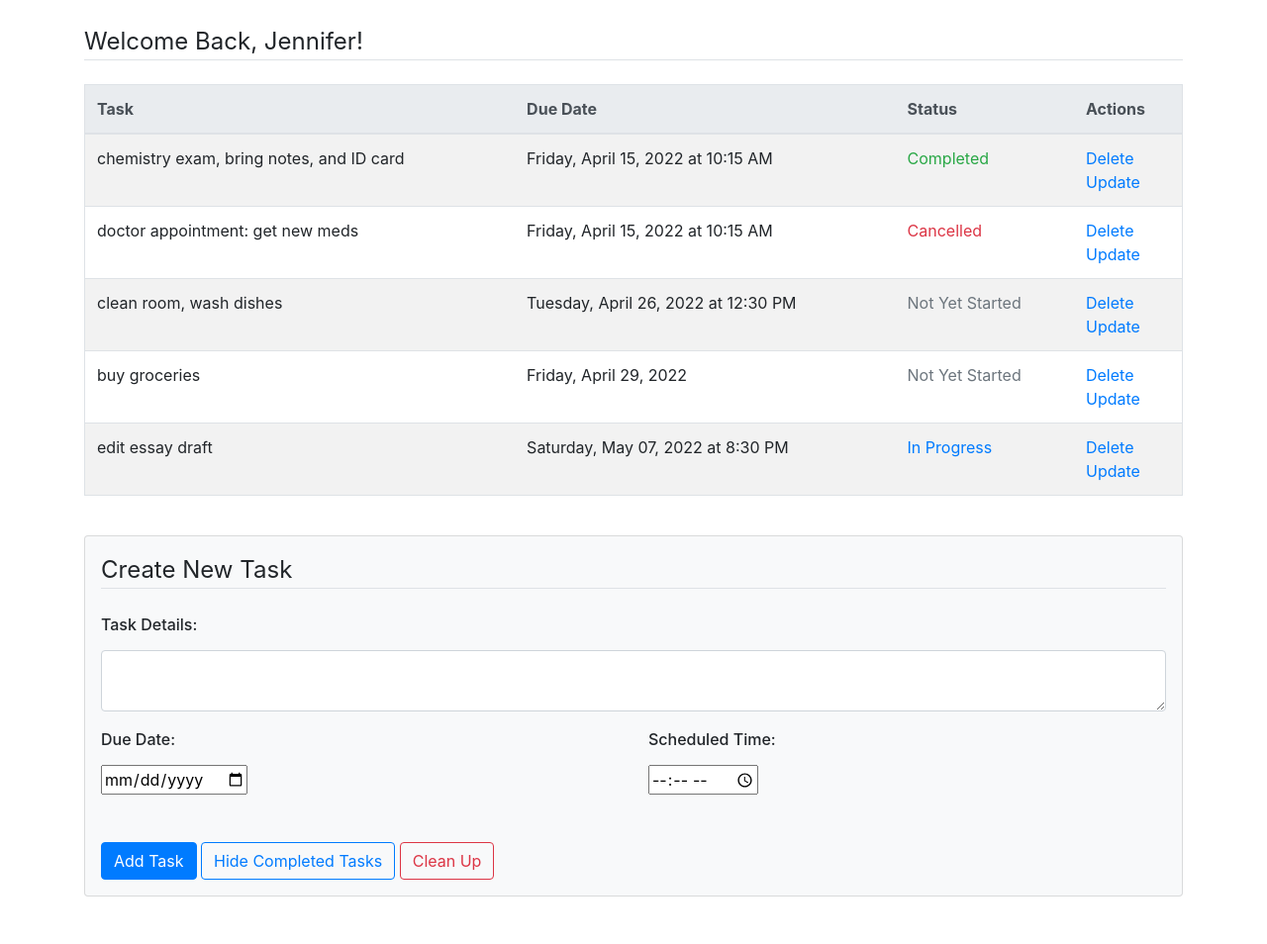
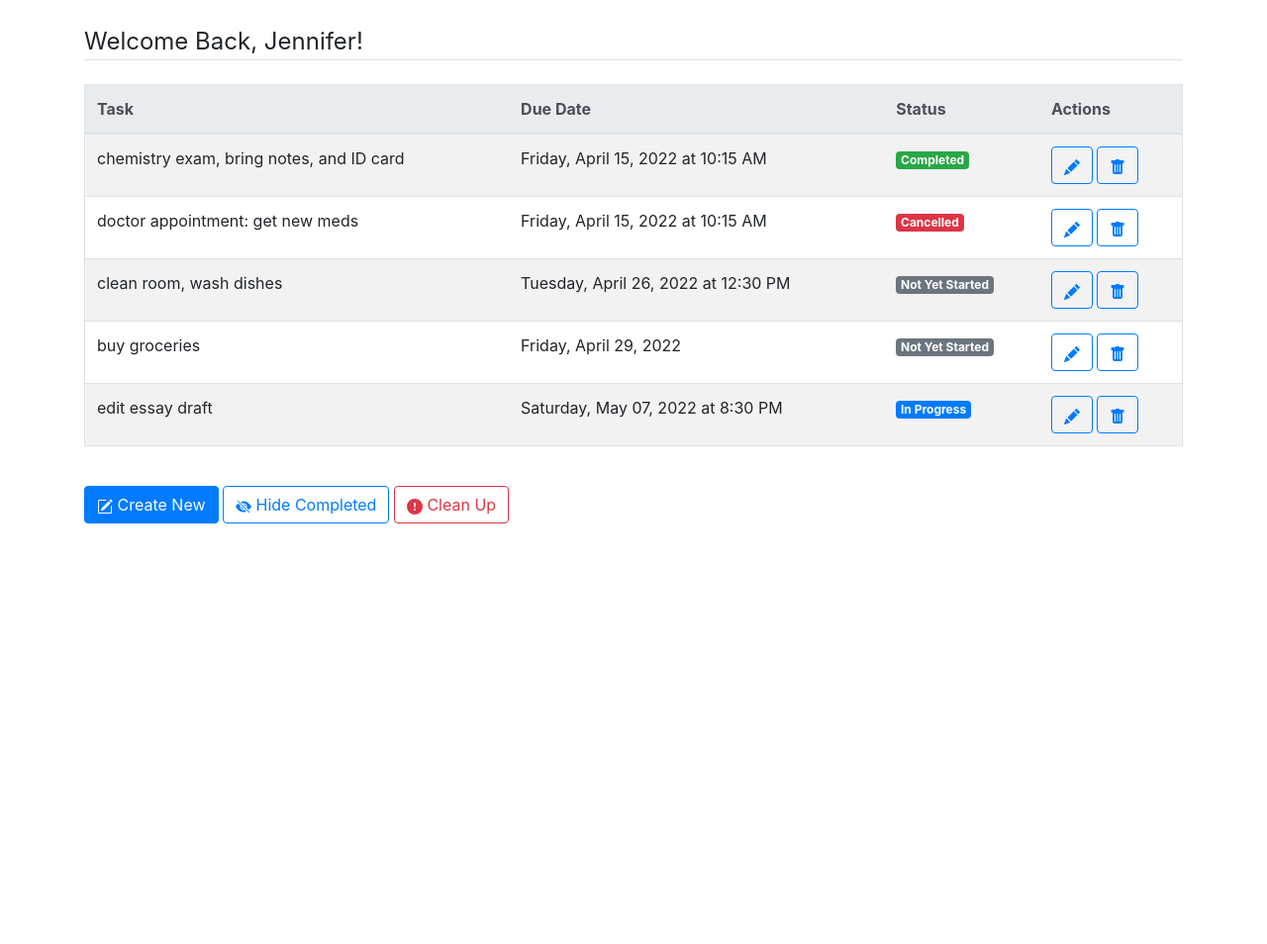
Before and after one commit to jschhie/Events-Assistant, a Flask app: page / in a window 1280 px wide. Shown: the part 56-1010 px from the top of the page at 99% size. After the commit the page ends 585 px from the top, so only its background shows below. Run offline with Flask 2, Linux system fonts and the light colour scheme; a user stored in the database is signed in; data comes from the database, SQL or seed files in the repository; some libraries are stand-ins or nearby versions.

Commit message:
separate create button/page, added icons, badges

```diff
--- a/website/__init__.py
+++ b/website/__init__.py
@@ -11,7 +11,7 @@ DB_NAME = "tasks_database.db"
 
 def create_app():
     app = Flask(__name__)
-    app.config['SECRET_KEY'] = '2797cfdcad8dcc11d9f00ffbc5704bee' # secrets.token_hex(16)
+    app.config['SECRET_KEY'] = '2797cfdcad8dcc11d9f00ffbc5704bee'
     app.config['SQLALCHEMY_DATABASE_URI'] = f'sqlite:///{DB_NAME}'
 
     db.init_app(app)
@@ -28,7 +28,7 @@ def create_app():
     create_database(app)
 
     login_manager = LoginManager()
-    login_manager.login_view = 'auth.login' # where to redirect if not logged in
+    login_manager.login_view = 'auth.login' # if not logged in
     login_manager.init_app(app)
 
     @login_manager.user_loader
--- a/website/auth.py
+++ b/website/auth.py
@@ -57,7 +57,9 @@ def register():
         elif len(password1) < 7 or len(password1) > 20:
             flash('Password must be between 7 and 20 characters long.', category='error')
         else:
-            new_user = User(username=username, first_name=first_name, password=generate_password_hash(password1, method='sha256'))
+            new_user = User(username=username, \
+                            first_name=first_name, \
+                            password=generate_password_hash(password1, method='sha256'))
             db.session.add(new_user)
             db.session.commit()
             login_user(new_user, remember=True)
--- a/website/templates/home.html
+++ b/website/templates/home.html
@@ -33,20 +33,35 @@
             </td>
             <td>
               {% if task.status == "Completed" %}
-                <p class="text-success">{{ task.status }}</p>
+                <span class="badge badge-success">
+                  {{ task.status }}
+                </span>
               {% elif task.status == "In Progress" %}
-                <p class="text-primary">{{ task.status }}</p>
+                <span class="badge badge-primary">
+                  {{ task.status }}
+                </span>
               {% elif task.status == "Cancelled" %}
-                <p class="text-danger">{{ task.status }}</p>
+                <span class="badge badge-danger">
+                  {{ task.status }}
+                </span>
               {% else %}
                 <!-- Status: Not Yet Started -->
-                <p class="text-secondary">{{ task.status }}</p>
+                <span class="badge badge-secondary">
+                  {{ task.status }}
+                </span>
               {% endif %}
             </td>
             <td>
-              <a href="/delete/{{ task.id }}"> Delete </a>
-              <br>
-              <a href="/update/{{ task.id }}"> Update </a>
+              <a href="/update/{{ task.id }}" class="btn btn-outline-primary">
+                <svg xmlns="http://www.w3.org/2000/svg" width="16" height="16" fill="currentColor" class="bi bi-pencil-fill" viewBox="0 0 16 16">
+                  <path d="M12.854.146a.5.5 0 0 0-.707 0L10.5 1.793 14.207 5.5l1.647-1.646a.5.5 0 0 0 0-.708l-3-3zm.646 6.061L9.793 2.5 3.293 9H3.5a.5.5 0 0 1 .5.5v.5h.5a.5.5 0 0 1 .5.5v.5h.5a.5.5 0 0 1 .5.5v.5h.5a.5.5 0 0 1 .5.5v.207l6.5-6.5zm-7.468 7.468A.5.5 0 0 1 6 13.5V13h-.5a.5.5 0 0 1-.5-.5V12h-.5a.5.5 0 0 1-.5-.5V11h-.5a.5.5 0 0 1-.5-.5V10h-.5a.499.499 0 0 1-.175-.032l-.179.178a.5.5 0 0 0-.11.168l-2 5a.5.5 0 0 0 .65.65l5-2a.5.5 0 0 0 .168-.11l.178-.178z"/>
+                </svg>
+              </a>
+              <a href="/delete/{{ task.id }}" class="btn btn-outline-primary">
+                <svg xmlns="http://www.w3.org/2000/svg" width="16" height="16" fill="currentColor" class="bi bi-trash-fill" viewBox="0 0 16 16">
+                  <path d="M2.5 1a1 1 0 0 0-1 1v1a1 1 0 0 0 1 1H3v9a2 2 0 0 0 2 2h6a2 2 0 0 0 2-2V4h.5a1 1 0 0 0 1-1V2a1 1 0 0 0-1-1H10a1 1 0 0 0-1-1H7a1 1 0 0 0-1 1H2.5zm3 4a.5.5 0 0 1 .5.5v7a.5.5 0 0 1-1 0v-7a.5.5 0 0 1 .5-.5zM8 5a.5.5 0 0 1 .5.5v7a.5.5 0 0 1-1 0v-7A.5.5 0 0 1 8 5zm3 .5v7a.5.5 0 0 1-1 0v-7a.5.5 0 0 1 1 0z"/>
+                </svg>
+              </a>
             </td>
           </tr>
         {% endfor %}
@@ -57,50 +72,45 @@
   <br>
 
   <div class="content-section">
-    <form class="card p-3 bg-light" method="POST">
-      <legend class="border-bottom mb-4">Create New Task</legend>
-      <div class="form-group">
-        <label for="content"><h6>Task Details:</h6></label>
-        <textarea id="content" name="content" class="form-control"></textarea>
-      </div>
-
-      <div class="row">
-        <div class="col">
-          <label for="due_date"><h6>Due Date:</h6></label>
-          <br>
-          <input type="date" id="due_date" name="due_date">
-        </div>
-        <div class="col">
-          <label for="time"><h6>Scheduled Time:</h6></label>
-          <br>
-          <input type="time" id="time" name="time">
-        </div>
-      </div>
-
-      <br>
-      <br>
-
+    <form method="POST">
       <div>
         <button
           type="submit"
           class="btn btn-primary"
           name="action"
-          value="Add Task"
-        >Add Task</button>
+          value="Create New"
+        >
+        <svg xmlns="http://www.w3.org/2000/svg" width="16" height="16" fill="currentColor" class="bi bi-pencil-square" viewBox="0 0 16 16">
+          <path d="M15.502 1.94a.5.5 0 0 1 0 .706L14.459 3.69l-2-2L13.502.646a.5.5 0 0 1 .707 0l1.293 1.293zm-1.75 2.456-2-2L4.939 9.21a.5.5 0 0 0-.121.196l-.805 2.414a.25.25 0 0 0 .316.316l2.414-.805a.5.5 0 0 0 .196-.12l6.813-6.814z"/>
+          <path fill-rule="evenodd" d="M1 13.5A1.5 1.5 0 0 0 2.5 15h11a1.5 1.5 0 0 0 1.5-1.5v-6a.5.5 0 0 0-1 0v6a.5.5 0 0 1-.5.5h-11a.5.5 0 0 1-.5-.5v-11a.5.5 0 0 1 .5-.5H9a.5.5 0 0 0 0-1H2.5A1.5 1.5 0 0 0 1 2.5v11z"/>
+        </svg>
+        Create New
+        </button>
 
         <button
           type="submit"
           class="btn btn-outline-primary"
           name="action"
           value="Hide Completed Tasks"
-        >Hide Completed Tasks</button>
+        >
+        <svg xmlns="http://www.w3.org/2000/svg" width="16" height="16" fill="currentColor" class="bi bi-eye-slash-fill" viewBox="0 0 16 16">
+          <path d="m10.79 12.912-1.614-1.615a3.5 3.5 0 0 1-4.474-4.474l-2.06-2.06C.938 6.278 0 8 0 8s3 5.5 8 5.5a7.029 7.029 0 0 0 2.79-.588zM5.21 3.088A7.028 7.028 0 0 1 8 2.5c5 0 8 5.5 8 5.5s-.939 1.721-2.641 3.238l-2.062-2.062a3.5 3.5 0 0 0-4.474-4.474L5.21 3.089z"/>
+          <path d="M5.525 7.646a2.5 2.5 0 0 0 2.829 2.829l-2.83-2.829zm4.95.708-2.829-2.83a2.5 2.5 0 0 1 2.829 2.829zm3.171 6-12-12 .708-.708 12 12-.708.708z"/>
+        </svg>
+        Hide Completed
+        </button>
 
         <button
           type="submit"
           class="btn btn-outline-danger"
           name="action"
           value="Clean Up"
-        >Clean Up</button>
+        >
+        <svg xmlns="http://www.w3.org/2000/svg" width="16" height="16" fill="currentColor" class="bi bi-exclamation-circle-fill" viewBox="0 0 16 16">
+          <path d="M16 8A8 8 0 1 1 0 8a8 8 0 0 1 16 0zM8 4a.905.905 0 0 0-.9.995l.35 3.507a.552.552 0 0 0 1.1 0l.35-3.507A.905.905 0 0 0 8 4zm.002 6a1 1 0 1 0 0 2 1 1 0 0 0 0-2z"/>
+        </svg>
+        Clean Up
+        </button>
 
       </div>
     </form>
--- a/website/templates/register.html
+++ b/website/templates/register.html
@@ -58,7 +58,8 @@
     <br>
     <div class="border-top pt-3">
         <small class="text-muted">
-            Already have an account? <a class="ml-3" href="{{ url_for('auth.login') }}">Login</a>
+            Already have an account?
+            <a class="ml-3" href="{{ url_for('auth.login') }}">Login</a>
         </small>
     </div>
 </div>
--- a/website/views.py
+++ b/website/views.py
@@ -10,55 +10,72 @@ views = Blueprint('views', __name__)
 
 
 @views.route('/', methods=['POST', 'GET'])
+@views.route('/home', methods=['POST', 'GET'])
 @login_required
 def home():
     if request.method == 'POST':
         # Optionally hide Completed Tasks
         if request.form['action'] == 'Hide Completed Tasks':
-            tasks = Task.query.filter_by(user_id=current_user.id).filter(Task.status != 'Completed').order_by(Task.due_date).all()
+            tasks = Task.query.filter_by(user_id=current_user.id). \
+                                    filter(Task.status != 'Completed'). \
+                                        order_by(Task.due_date).all()
             flash('Completed Tasks Hidden!', category='success')
             return render_template('home.html', user=current_user, tasks=tasks)
 
         # Optionally delete all Completed and Cancelled Tasks
         if request.form['action'] == 'Clean Up':
-            unwanted_tasks = Task.query.filter_by(user_id=current_user.id).filter(or_(Task.status == 'Completed', Task.status == 'Cancelled')).all()
+            unwanted_tasks = Task.query.filter_by(user_id=current_user.id). \
+                                                filter(or_(Task.status == 'Completed', \
+                                                            Task.status == 'Cancelled')).all()
             for task in unwanted_tasks:
                 db.session.delete(task)
                 db.session.commit()
             flash('Completed and Cancelled Tasks Deleted!', category='success')
-            remaining_tasks = Task.query.filter_by(user_id=current_user.id).order_by(Task.due_date_int).all()
+            remaining_tasks = Task.query.filter_by(user_id=current_user.id). \
+                                                    order_by(Task.due_date_int).all()
             return render_template('home.html', user=current_user, tasks=remaining_tasks)
 
-        elif request.form['action'] == "Create New Task":
+        elif request.form['action'] == "Create New":
             return redirect('/create')
 
-        # Collect data from submitted form
-        content = request.form['content']
-        due_date_int = request.form['due_date']
-        time = request.form['time']
-        new_time = format_time(time)
+    # default action: display all tasks
+    tasks = Task.query.filter_by(user_id=current_user.id). \
+                                order_by(Task.due_date_int, Task.time).all()
+    return render_template('home.html', user=current_user, tasks=tasks)
 
-        # Parse str object YYYY-MM-DD format, and convert into formatted str
-        if len(content.strip()) < 1:
-            flash('Task is too short!', category='error')
-        else:
-            due_date = format_date(due_date_int)
-            try:
-                new_task = Task(content=content,
-                                due_date=due_date,
-                                due_date_int=due_date_int,
-                                time=new_time,
-                                user_id=current_user.id)
-                db.session.add(new_task)
-                db.session.commit()
-                flash('New task added!', category='success')
-                return redirect('/')
-            except:
-                flash('Error in adding new task.', category='error')
 
-    # default action: display all tasks
-    tasks = Task.query.filter_by(user_id=current_user.id).order_by(Task.due_date_int, Task.time).all()
-    return render_template('home.html', user=current_user, tasks=tasks)
+
+@views.route('/create', methods=['POST', 'GET'])
+@login_required
+def create():
+    if request.method == 'POST':
+        if request.form['action'] == 'Add Task':
+            # Collect data from submitted form
+            content = request.form['content']
+            due_date_int = request.form['due_date']
+            time = request.form['time']
+            new_time = format_time(time)
+            # Parse str object YYYY-MM-DD format, and convert into formatted str
+            if len(content.strip()) < 1:
+                flash('Task is too short!', category='error')
+            else:
+                due_date = format_date(due_date_int)
+                try:
+                    new_task = Task(content=content,
+                                    due_date=due_date,
+                                    due_date_int=due_date_int,
+                                    time=new_time,
+                                    user_id=current_user.id)
+                    db.session.add(new_task)
+                    db.session.commit()
+                    flash('New task added!', category='success')
+                    return redirect('/')
+                except:
+                    flash('Error in adding new task.', category='error')
+        elif request.form['action'] == 'Return Home':
+            flash('Returning Home!', category='success')
+            return redirect('/')
+    return render_template('create.html', user=current_user)
 
 
 
```
Also changed, not shown: website/templates/base.html (+6 -1 lines), website/templates/create.html (added, +67 -0 lines), website/templates/update.html (+12 -2 lines), README.md, demos/Create.png (added), demos/Home.png, demos/Login.png, demos/Register.png, demos/Update.png, 1 other file.
